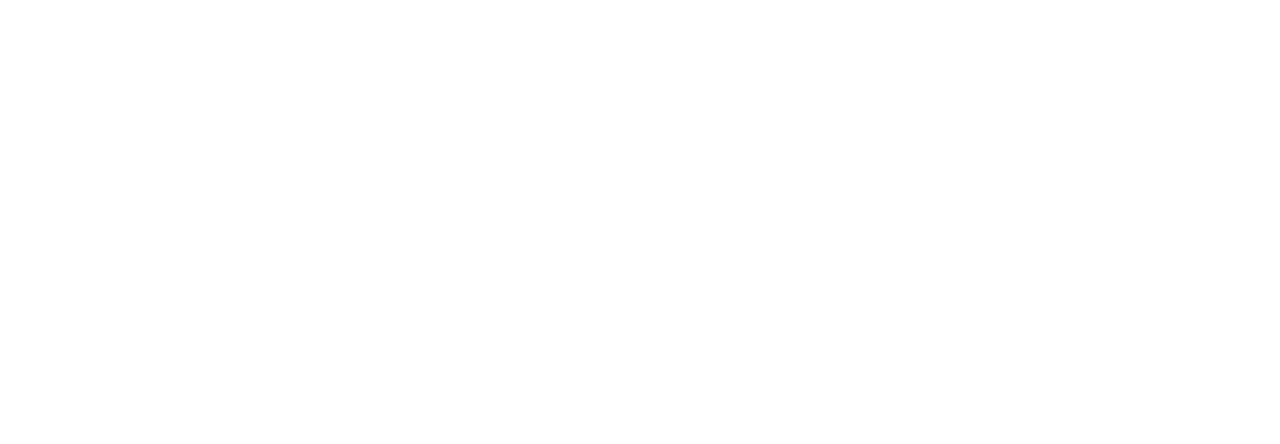
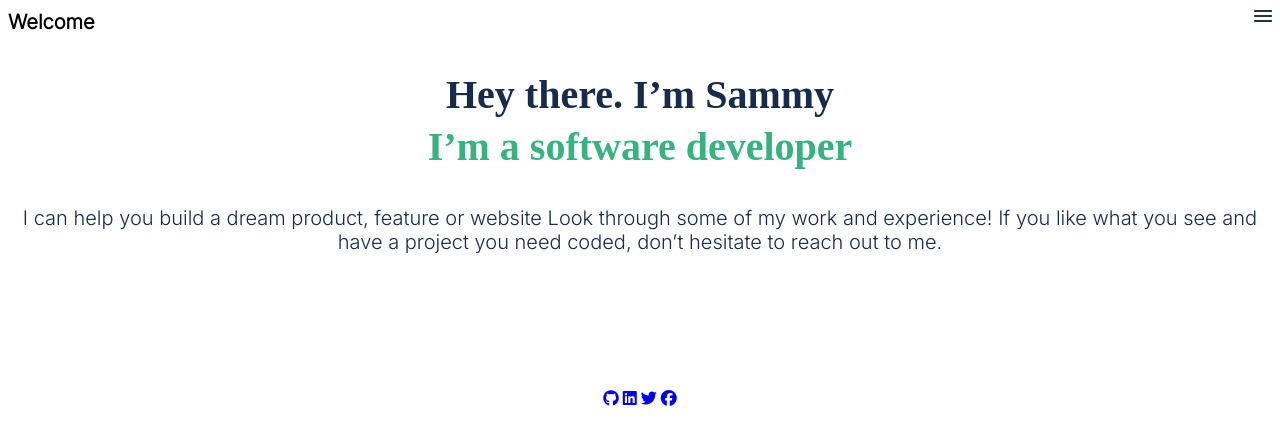
Before and after one commit to Ndaboom/portofolio, a website: page index.html in a window 1280 px wide. Drawn offline with Linux system fonts and the light colour scheme.

Commit message:
Header & main section added to index.html file

```diff
--- a/assets/style.css
+++ b/assets/style.css
@@ -1,5 +1,75 @@
+/* stylelint-disable color-hex-case */
 /* stylelint-disable indentation */
 /* stylelint-disable no-missing-end-of-source-newline */
+@import url('https://fonts.googleapis.com/css2?family=Inter:wght@300&display=swap');
+
 body {
         background-color: white;
 }
+
+#header_menu {
+       display: flex;
+       width: 100%;
+       list-style-type: none;
+}
+
+#header_menu .welcome_text {
+        width: 90px;
+        height: 28px;
+        font-family: 'Inter', sans-serif;
+        font-style: normal;
+        font-weight: bolder;
+        font-size: 20px;
+        line-height: 28px;
+        flex: 3;
+        order: 1;
+}
+
+.toggleNav {
+        left: 16.67%;
+        right: 16.67%;
+        top: 50%;
+        bottom: 50%;
+        flex: 1;
+        text-align: right;
+        order: 2;
+        flex-grow: 0;
+}
+
+#presentation_text {
+        top: 156px;
+        font-weight: 700;
+        font-size: 40px;
+        line-height: 52px;
+        text-align: center;
+}
+
+#presentation_text .greetings {
+        color: #172B4D;
+}
+
+#presentation_text .profession {
+        color: #36B37E;
+}
+
+#biography {
+        width: 100%;
+        height: 164px;
+        font-family: 'Inter', sans-serif;
+        font-style: normal;
+        font-weight: 400;
+        font-size: 20px;
+        text-align: center;
+        color: #172B4D;
+}
+
+#social_media_links {
+        text-align: center;
+        margin: 20px;
+        color: #505F79;
+}
+
+#social_media_links .a {
+        height: 40px;
+        width: 40px;
+}
--- a/index.html
+++ b/index.html
@@ -5,8 +5,31 @@
     <meta http-equiv="X-UA-Compatible" content="IE=edge">
     <meta name="viewport" content="width=device-width, initial-scale=1.0">
     <title>Sam - Portofolio</title>
+    <script src="https://kit.fontawesome.com/b39c945343.js" crossorigin="anonymous"></script>
+    <link rel="stylesheet" href="assets/style.css" />
 </head>
 <body>
-
+    <header id="header_menu">
+        <a class="welcome_text">
+            Welcome
+        </a>
+        <a href="#" class="toggleNav">
+            <img src="assets/icons/union.png" alt="union icon" />
+        </a>
+    </header>
+    <section id="main_section">
+        <h1 id="presentation_text">
+            <span class="greetings">Hey there. I’m Sammy</span> <br>
+            <span class="profession">I’m a software developer</span></h1>
+        <p id="biography">
+             I can help you build a dream product, feature or website Look through some of my work and experience! If you like what you see and have a project you need coded, don’t hesitate to reach out to me.
+        </p>
+        <div id="social_media_links">
+            <a href="https://github.com/ndaboom" target="_blank"><i class="fa-brands fa-github"></i></a>
+            <a href="https://www.linkedin.com/in/sam-ndabo-b0431b17b/" target="_blank"><i class="fa-brands fa-linkedin"></i></a>
+            <a href="https://twitter.com/ndabosammy" target="_blank"><i class="fa-brands fa-twitter"></i></a>
+            <a href="https://www.facebook.com/sammy.ndabo/" target="_blank"><i class="fa-brands fa-facebook"></i></a>
+        </div>
+    </section>
 </body>
 </html>
```
Also changed, not shown: assets/icons/union.png (added).
